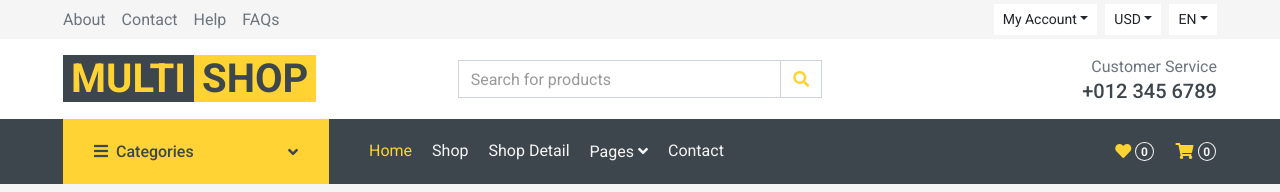
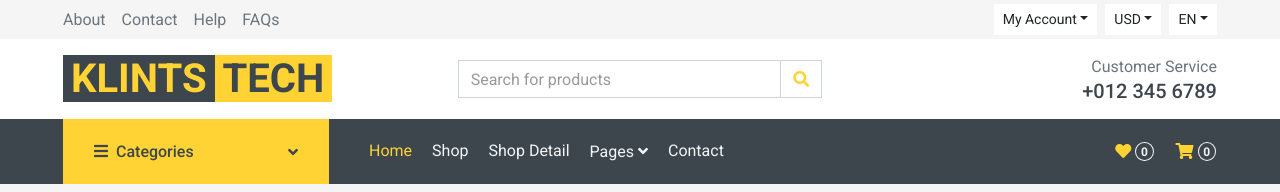
Before and after one commit to peter48hk/klints.github.io, a plain HTML site: page index.html in a window 1280 px wide. Shown: the top 192 px of the page. Drawn offline with nearby package versions, Linux system fonts and the light colour scheme.

Commit message:
Update index.html

```diff
--- a/index.html
+++ b/index.html
@@ -79,8 +79,8 @@
         <div class="row align-items-center bg-light py-3 px-xl-5 d-none d-lg-flex">
             <div class="col-lg-4">
                 <a href="" class="text-decoration-none">
-                    <span class="h1 text-uppercase text-primary bg-dark px-2">Multi</span>
-                    <span class="h1 text-uppercase text-dark bg-primary px-2 ml-n1">Shop</span>
+                    <span class="h1 text-uppercase text-primary bg-dark px-2">KLINTS</span>
+                    <span class="h1 text-uppercase text-dark bg-primary px-2 ml-n1">TECH</span>
                 </a>
             </div>
             <div class="col-lg-4 col-6 text-left">
@@ -225,7 +225,7 @@
                     <div class="offer-text">
                         <h6 class="text-white text-uppercase">Save 20%</h6>
                         <h3 class="text-white mb-3">Special Offer</h3>
-                        <a href="" class="btn btn-primary">Shop Now</a>
+                        <a href="https://www.territories.co.ke/" class="btn btn-primary">Shop Now</a>
                     </div>
                 </div>
                 <div class="product-offer mb-30" style="height: 200px;">
```
